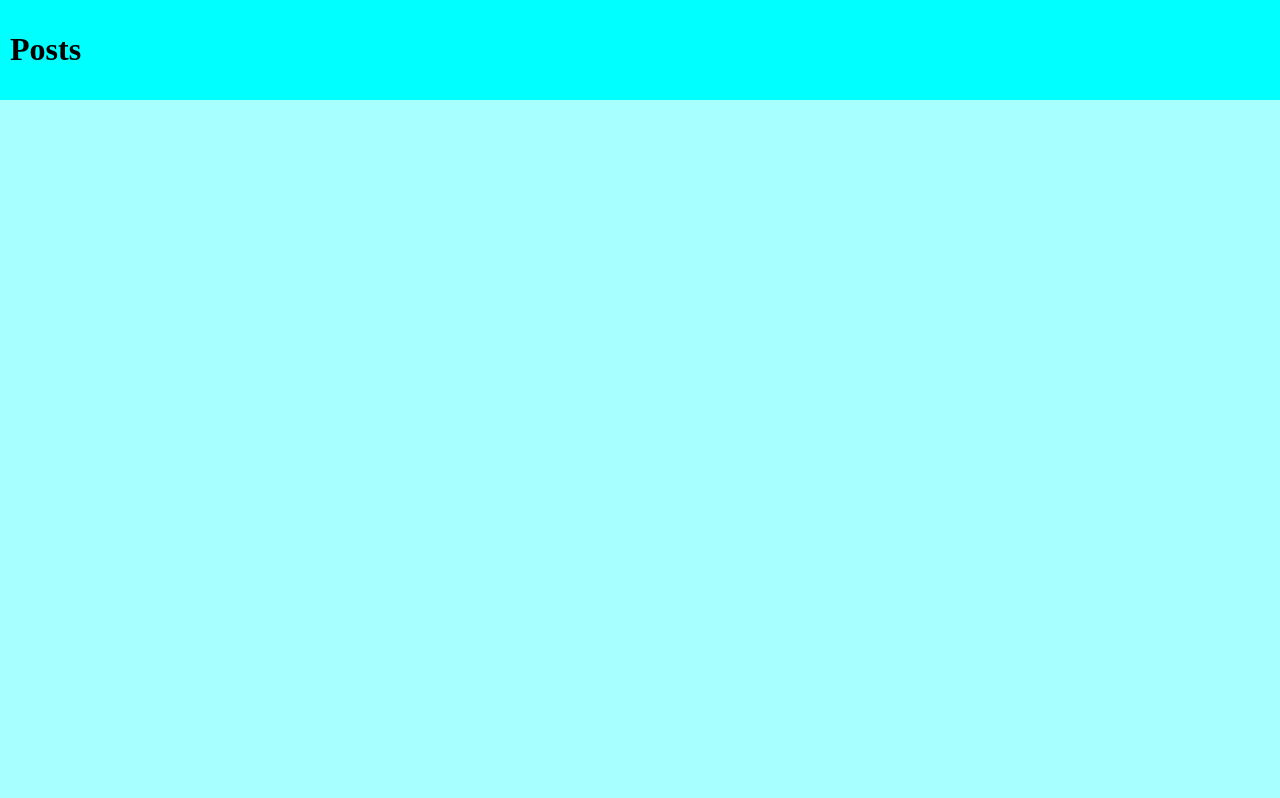
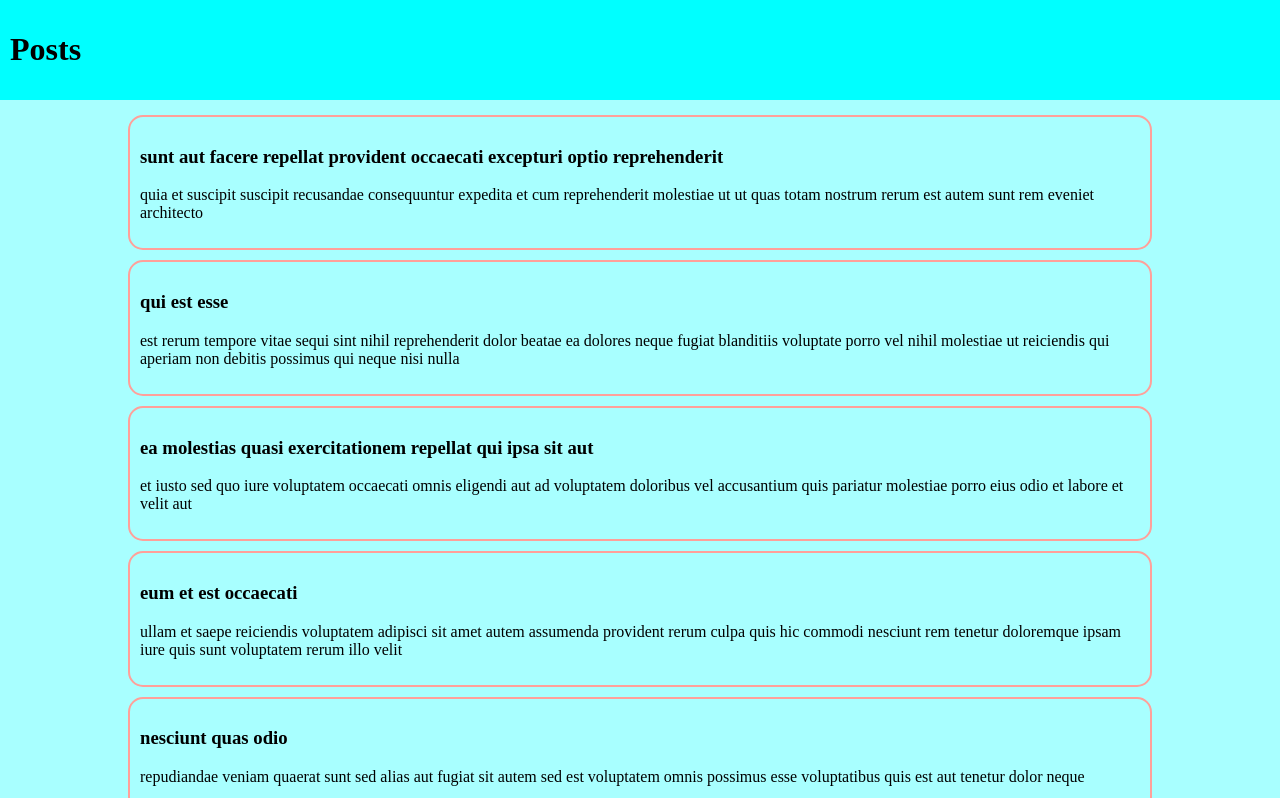
Before and after one commit to DmitryStarchenko/React-Aston, a React app in the folder homework/: page / in a window 1280 px wide. Shown: the top 798 px of the page. Built offline with nearby package versions, Linux system fonts and the light colour scheme; the HTML template or start-up script is replaced by a standard one.

Commit message:
feat: post cards added

```diff
--- /dev/null
+++ b/homework/src/Types/Post.ts
@@ -0,0 +1,6 @@
+export interface Post {
+  userId: number;
+  id: number;
+  title: string;
+  body: string;
+}
--- a/homework/src/app/App.tsx
+++ b/homework/src/app/App.tsx
@@ -1,4 +1,4 @@
-import { Main } from "../shared/layouts/MainLayout";
+import { MainLayout } from "../shared/layouts/MainLayout";
 import { Footer } from "../widgets/LayoutFooter/Footer";
 import { Header } from "../widgets/LayoutHeader/Header";
 
@@ -6,7 +6,7 @@
   return (
     <>
       <Header />
-      <Main />
+      <MainLayout />
       <Footer />
     </>
   );
--- /dev/null
+++ b/homework/src/entities/post/ui/PostCard.module.css
@@ -0,0 +1,6 @@
+.card {
+  width: 80%;
+  border: 2px solid rgb(255, 160, 154);
+  border-radius: 15px;
+  padding: 10px;
+}
--- /dev/null
+++ b/homework/src/entities/post/ui/PostCard.tsx
@@ -0,0 +1,16 @@
+import type { Post } from "../../../Types/Post";
+import styles from "./PostCard.module.css";
+
+type Props = {
+  post: Post;
+};
+
+export const PostCard = (props: Props) => {
+  const { post } = props;
+  return (
+    <div className={styles.card}>
+      <h3>{post.title}</h3>
+      <p>{post.body}</p>
+    </div>
+  );
+};
--- /dev/null
+++ b/homework/src/shared/constants/posts.ts
@@ -0,0 +1,65 @@
+import type { Post } from "../../Types/Post";
+
+export const posts: Post[] = [
+  {
+    userId: 1,
+    id: 1,
+    title:
+      "sunt aut facere repellat provident occaecati excepturi optio reprehenderit",
+    body: "quia et suscipit\nsuscipit recusandae consequuntur expedita et cum\nreprehenderit molestiae ut ut quas totam\nnostrum rerum est autem sunt rem eveniet architecto",
+  },
+  {
+    userId: 1,
+    id: 2,
+    title: "qui est esse",
+    body: "est rerum tempore vitae\nsequi sint nihil reprehenderit dolor beatae ea dolores neque\nfugiat blanditiis voluptate porro vel nihil molestiae ut reiciendis\nqui aperiam non debitis possimus qui neque nisi nulla",
+  },
+  {
+    userId: 1,
+    id: 3,
+    title: "ea molestias quasi exercitationem repellat qui ipsa sit aut",
+    body: "et iusto sed quo iure\nvoluptatem occaecati omnis eligendi aut ad\nvoluptatem doloribus vel accusantium quis pariatur\nmolestiae porro eius odio et labore et velit aut",
+  },
+  {
+    userId: 1,
+    id: 4,
+    title: "eum et est occaecati",
+    body: "ullam et saepe reiciendis voluptatem adipisci\nsit amet autem assumenda provident rerum culpa\nquis hic commodi nesciunt rem tenetur doloremque ipsam iure\nquis sunt voluptatem rerum illo velit",
+  },
+  {
+    userId: 1,
+    id: 5,
+    title: "nesciunt quas odio",
+    body: "repudiandae veniam quaerat sunt sed\nalias aut fugiat sit autem sed est\nvoluptatem omnis possimus esse voluptatibus quis\nest aut tenetur dolor neque",
+  },
+  {
+    userId: 1,
+    id: 6,
+    title: "dolorem eum magni eos aperiam quia",
+    body: "ut aspernatur corporis harum nihil quis provident sequi\nmollitia nobis aliquid molestiae\nperspiciatis et ea nemo ab reprehenderit accusantium quas\nvoluptate dolores velit et doloremque molestiae",
+  },
+  {
+    userId: 1,
+    id: 7,
+    title: "magnam facilis autem",
+    body: "dolore placeat quibusdam ea quo vitae\nmagni quis enim qui quis quo nemo aut saepe\nquidem repellat excepturi ut quia\nsunt ut sequi eos ea sed quas",
+  },
+  {
+    userId: 1,
+    id: 8,
+    title: "dolorem dolore est ipsam",
+    body: "dignissimos aperiam dolorem qui eum\nfacilis quibusdam animi sint suscipit qui sint possimus cum\nquaerat magni maiores excepturi\nipsam ut commodi dolor voluptatum modi aut vitae",
+  },
+  {
+    userId: 1,
+    id: 9,
+    title: "nesciunt iure omnis dolorem tempora et accusantium",
+    body: "consectetur animi nesciunt iure dolore\nenim quia ad\nveniam autem ut quam aut nobis\net est aut quod aut provident voluptas autem voluptas",
+  },
+  {
+    userId: 1,
+    id: 10,
+    title: "optio molestias id quia eum",
+    body: "quo et expedita modi cum officia vel magni\ndoloribus qui repudiandae\nvero nisi sit\nquos veniam quod sed accusamus veritatis error",
+  },
+];
--- a/homework/src/shared/layouts/MainLayout.module.css
+++ b/homework/src/shared/layouts/MainLayout.module.css
@@ -1,5 +1,4 @@
 .main {
   background-color: rgb(168, 255, 255);
   width: 100%;
-  height: 100vh;
 }
--- a/homework/src/shared/layouts/MainLayout.tsx
+++ b/homework/src/shared/layouts/MainLayout.tsx
@@ -1,5 +1,11 @@
+import { PostList } from "../../widgets/PostList/PostList";
+import { posts } from "../constants/posts";
 import styles from "./MainLayout.module.css";
 
-export const Main = () => {
-  return <div className={styles.main}></div>;
+export const MainLayout = () => {
+  return (
+    <div className={styles.main}>
+      <PostList posts={posts} />
+    </div>
+  );
 };
--- /dev/null
+++ b/homework/src/widgets/PostList/PostList.module.css
@@ -0,0 +1,7 @@
+.postList {
+  display: flex;
+  flex-direction: column;
+  align-items: center;
+  padding: 15px;
+  gap: 10px;
+}
--- /dev/null
+++ b/homework/src/widgets/PostList/PostList.tsx
@@ -0,0 +1,18 @@
+import { PostCard } from "../../entities/post/ui/PostCard";
+import type { Post } from "../../Types/Post";
+import styles from "./PostList.module.css";
+
+type Props = {
+  posts: Post[];
+};
+
+export const PostList = (props: Props) => {
+  const { posts } = props;
+  return (
+    <div className={styles.postList}>
+      {posts.map((post: Post) => (
+        <PostCard key={post.id} post={post} />
+      ))}
+    </div>
+  );
+};
```
